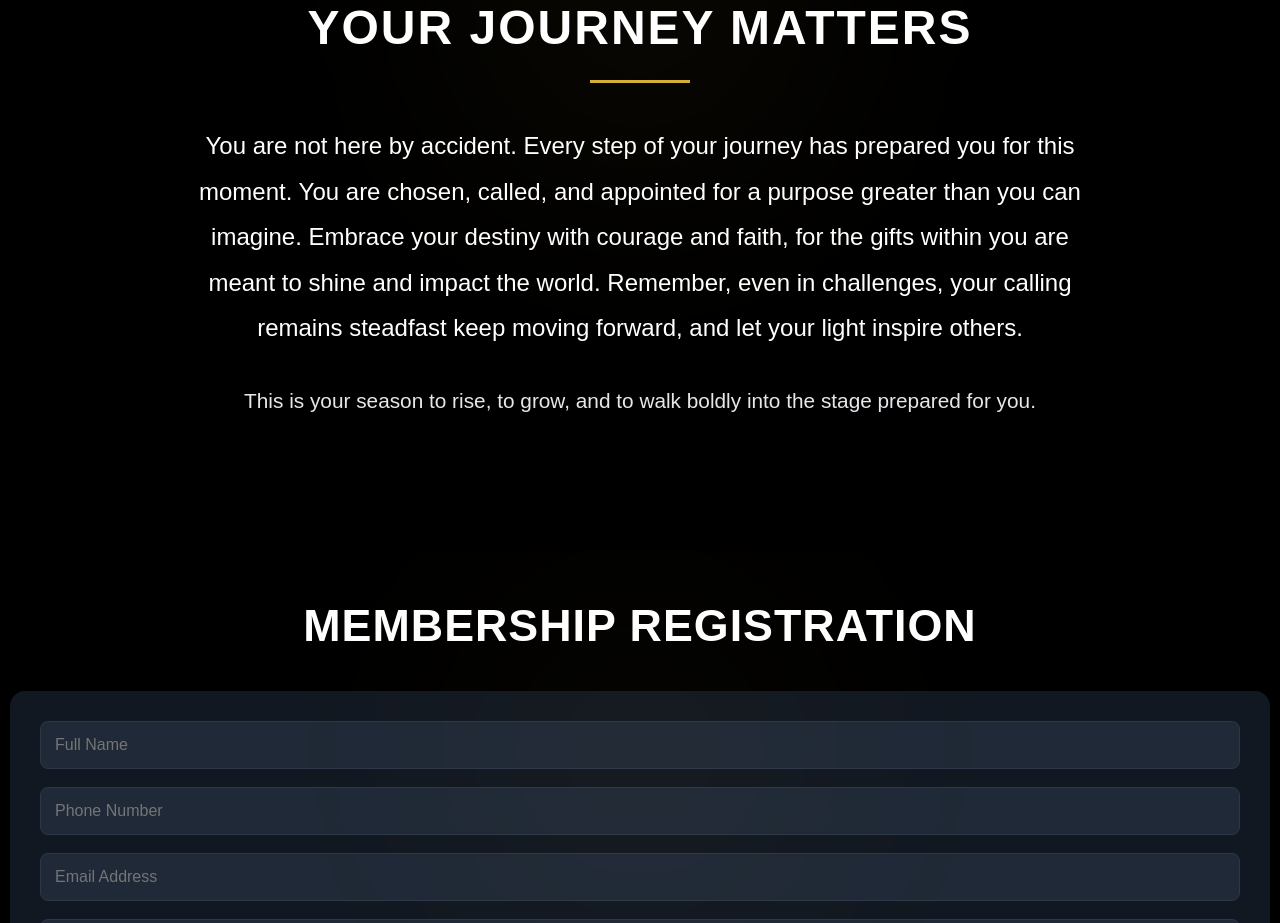
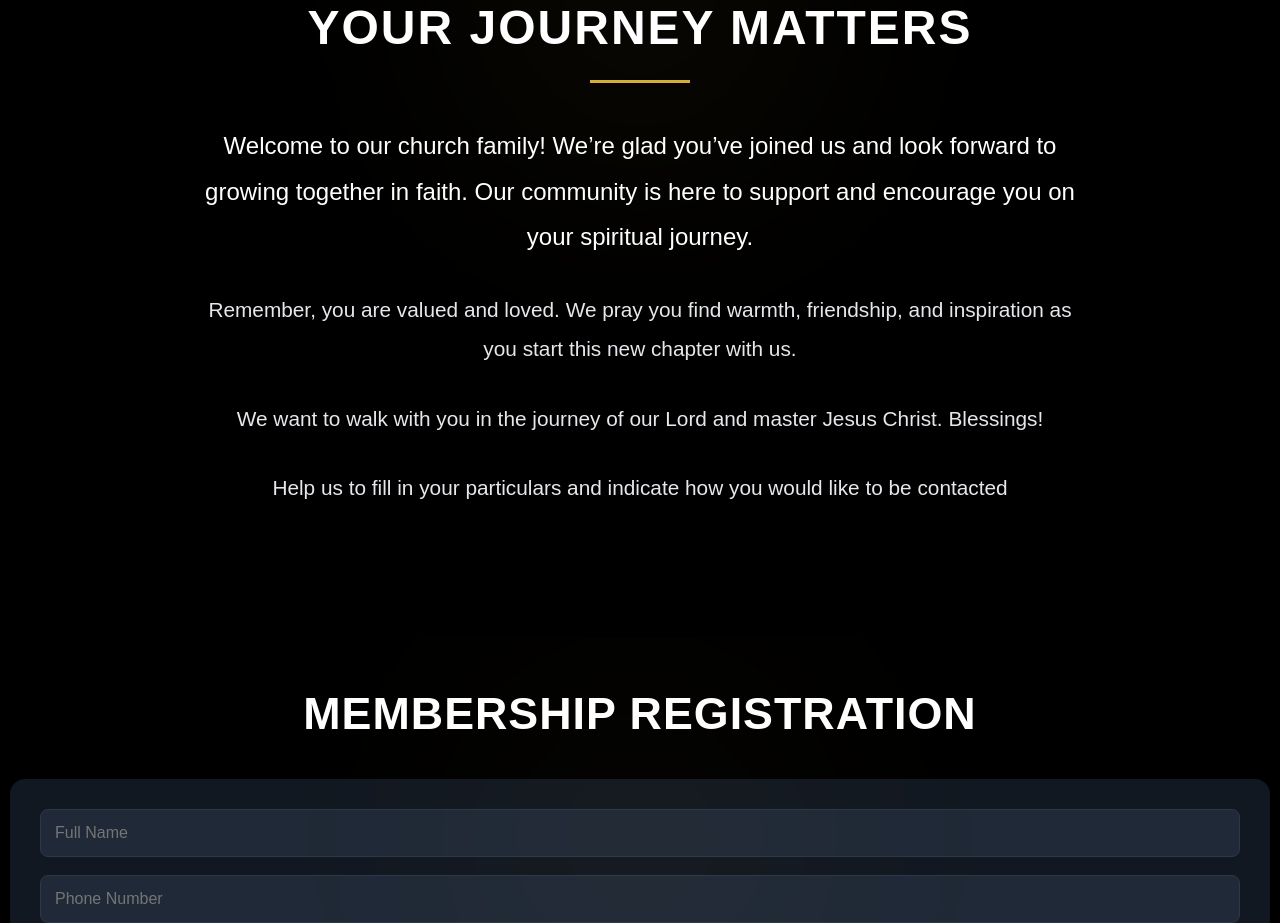
Before and after one commit to MargaretOwusuAgyapaa121/Galm_logo_assemble, a React (Vite) app: page / in a window 1280 px wide. Shown: the part 900-1823 px from the top of the page. Built offline with nearby package versions, Linux system fonts and the light colour scheme.

Commit message:
updated the Motive component to include a new feature that allows users to select their preferred motive from a dropdown menu. This change enhances user experience by providing more customization options.

```diff
--- a/src/components/Motive.jsx
+++ b/src/components/Motive.jsx
@@ -5,12 +5,18 @@ export default function Motivation() {
         <h2>Your Journey Matters</h2>
 
         <p>
-          You are not here by accident. Every step of your journey has prepared you for this moment. You are chosen, called, and appointed for a purpose greater than you can imagine. Embrace your destiny with courage and faith, for the gifts within you are meant to shine and impact the world. Remember, even in challenges, your calling remains steadfast  keep moving forward, and let your light inspire others.
+          Welcome to our church family! We’re glad you’ve joined us and look forward to growing together in faith. Our community is here to support and encourage you on your spiritual journey.
+        </p>
+        <p>
+          Remember, you are valued and loved. We pray you find warmth, friendship, and inspiration as you start this new chapter with us.
         </p>
 
         <p>
-          This is your season to rise, to grow, and to walk boldly
-          into the stage prepared for you.
+          We want to walk with you in the journey of our Lord and master Jesus Christ. Blessings!
+
+        </p>
+         <p>
+         Help us to fill in your particulars and indicate how you would like to be contacted
         </p>
       </div>
     </section>
```
